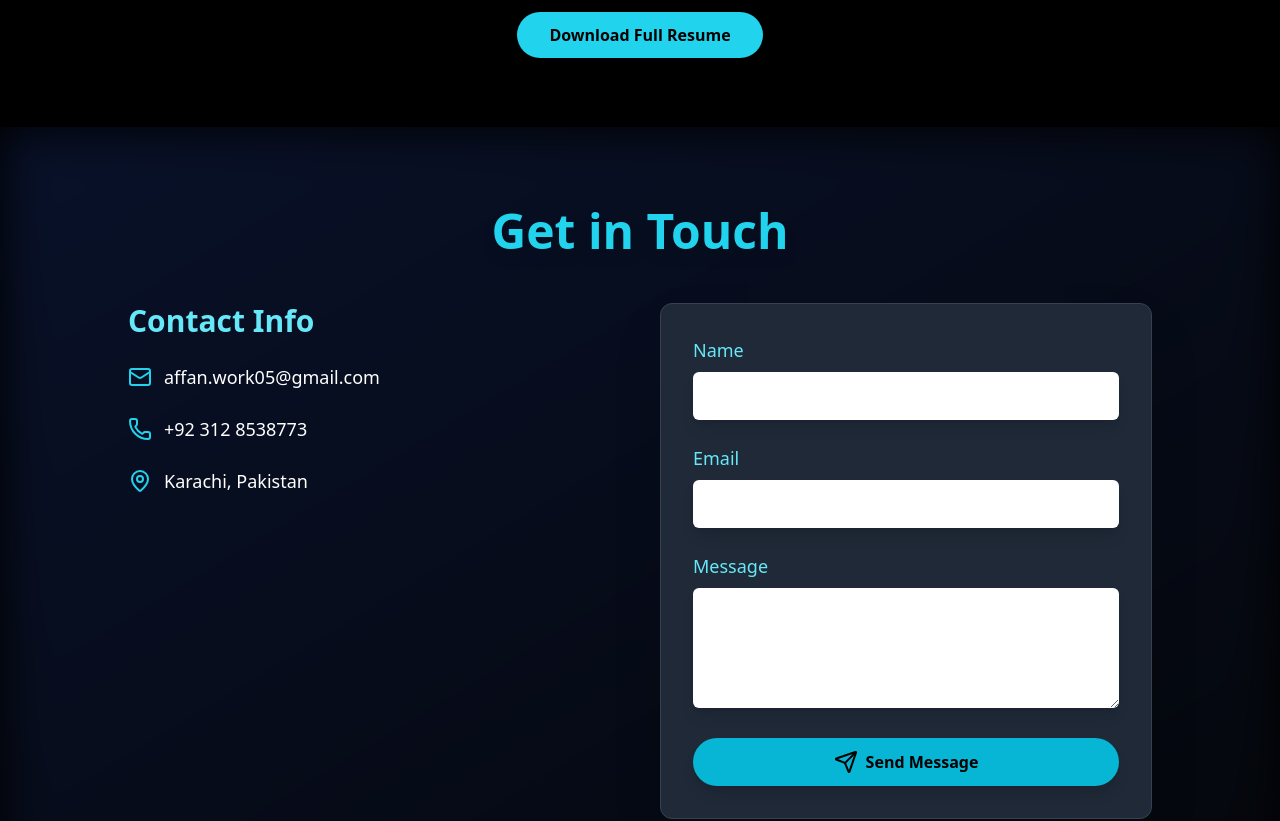
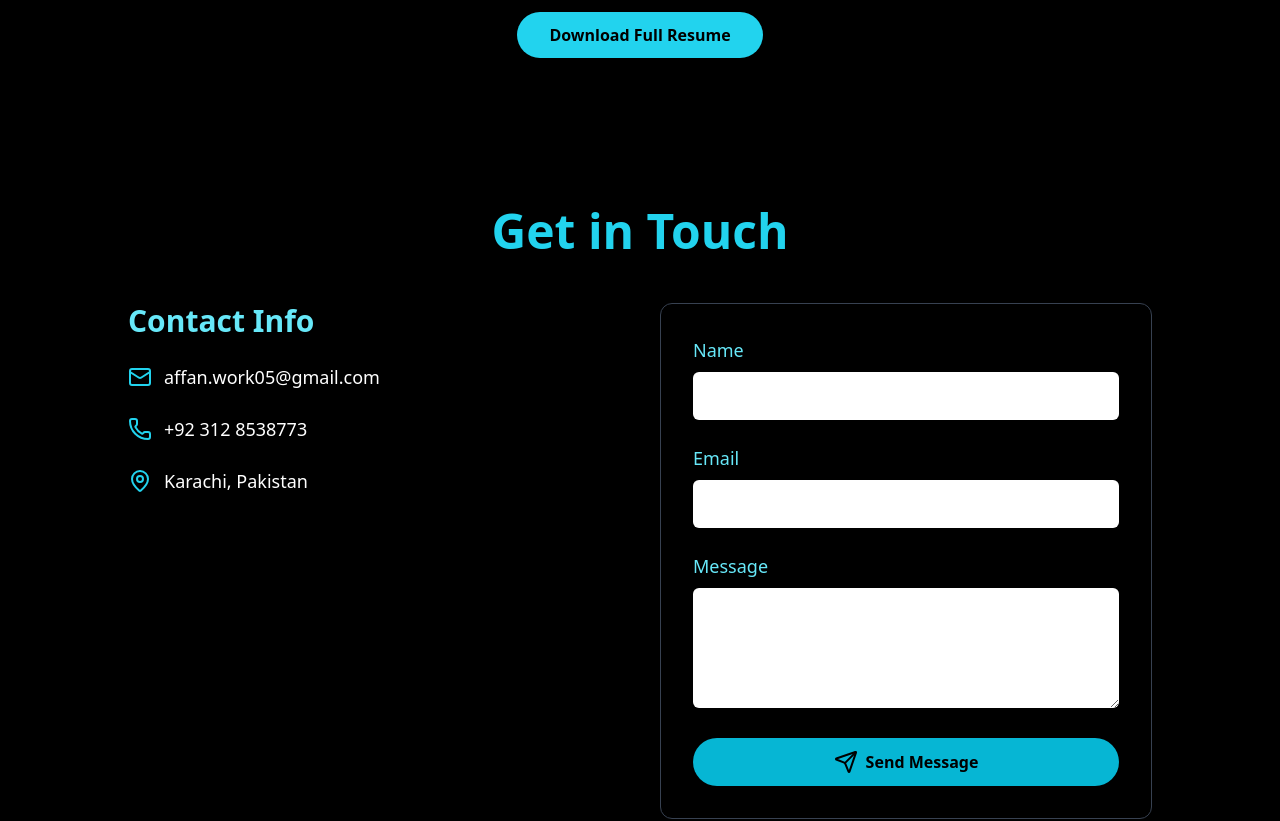
Before and after one commit to Muhammadd-01/Affan-s-Portfolio-Final-, a React (Vite) app: page / in a window 1280 px wide. Shown: the part 4200-5021 px from the top of the page. Built offline with nearby package versions, Linux system fonts and the light colour scheme; the HTML template or start-up script is replaced by a standard one.

Commit message:
Portfolio

```diff
--- a/src/components/Contact.jsx
+++ b/src/components/Contact.jsx
@@ -22,8 +22,7 @@ const Contact = () => {
   };
 
   return (
-    <section id="contact" className="py-20 bg-black relative overflow-hidden">
-      <div className="absolute inset-0 bg-gradient-to-br from-blue-900 to-gray-900 opacity-30 blur-xl"></div>
+    <section id="contact" className="py-20 relative overflow-hidden">
       <div className="container mx-auto px-4 relative z-10">
         <motion.h2
           className="text-5xl font-bold mb-12 text-center text-cyan-400 drop-shadow-lg"
@@ -61,7 +60,7 @@ const Contact = () => {
               transition={{ duration: 0.5 }}
               viewport={{ once: true }}
             >
-              <form onSubmit={handleSubmit} className="space-y-6 bg-gray-800 p-8 rounded-xl shadow-2xl border border-gray-700">
+              <form onSubmit={handleSubmit} className="space-y-6 p-8 rounded-xl shadow-2xl border border-gray-700">
                 <motion.div whileHover={{ scale: 1.02 }}>
                   <label htmlFor="name" className="block text-lg font-medium mb-2 text-cyan-300">
                     Name
```
